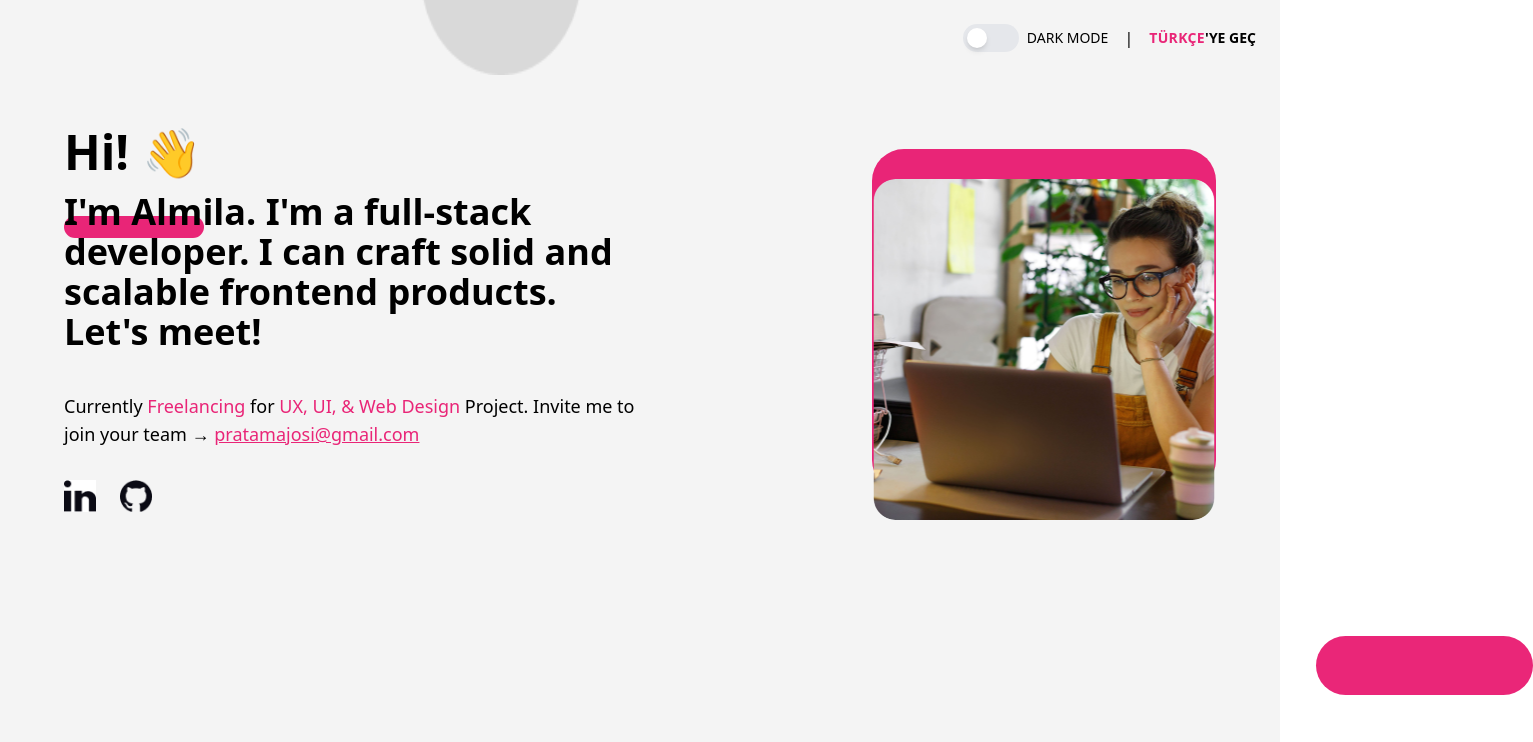
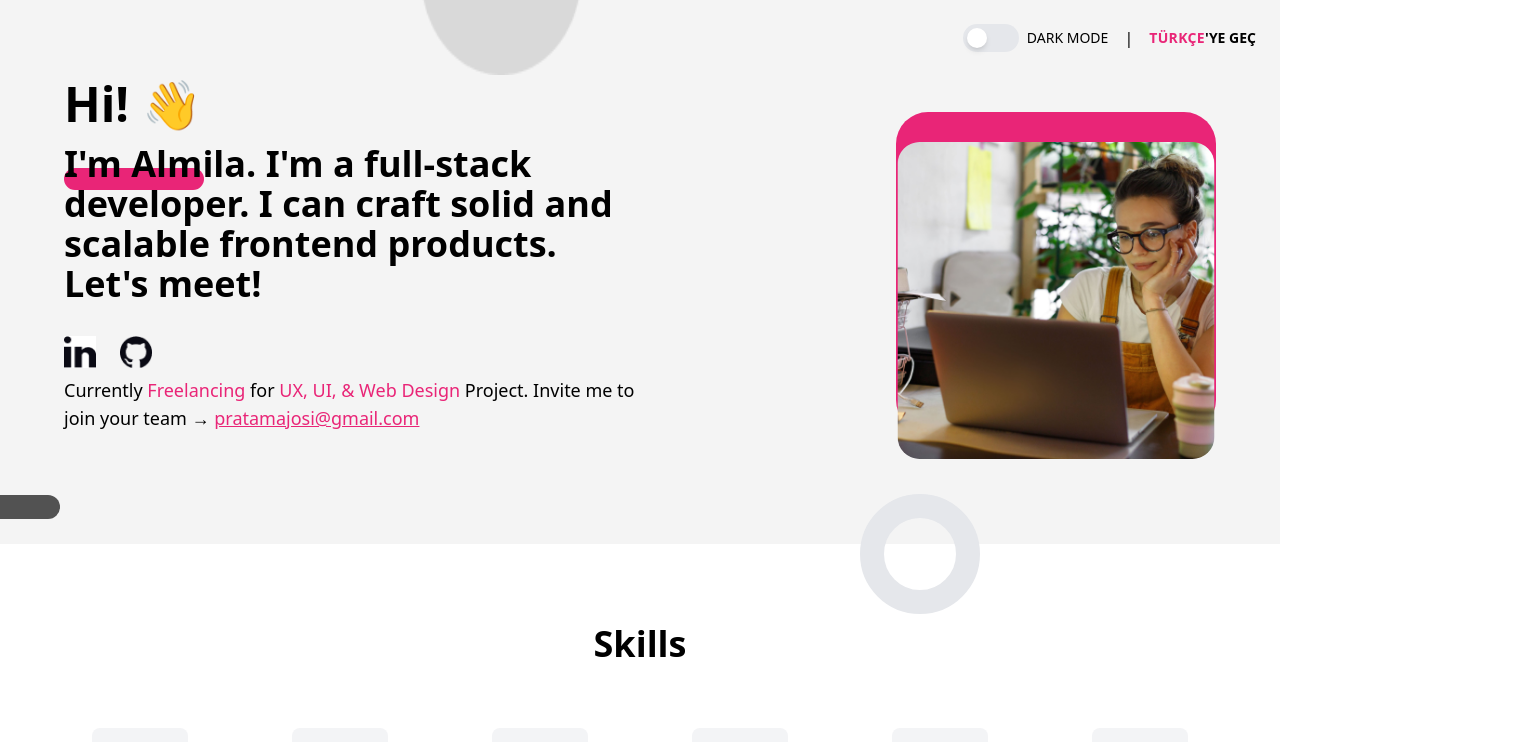
Before and after one commit to bsrayapici/BY_CV_V4_180525, a React (Vite) app: page / in a window 1280 px wide. Shown: the top 742 px of the page, 1533 px wide, since content can reach past the window. Built offline with nearby package versions, Linux system fonts and the light colour scheme.

Commit message:
gray rectangle w/skilss component

```diff
--- a/src/components/HeroSection.jsx
+++ b/src/components/HeroSection.jsx
@@ -11,14 +11,15 @@ const HeroSection = () => {
   const hero = data[language].heroSection;
 
   return (
-    <section className="relative w-full min-h-screen bg-[#F4F4F4] dark:bg-[#0A0A14] text-black dark:text-white px-4 md:px-8 lg:px-16 overflow-visible">
-      {/* Decorative pink rectangle (dokunulmadı) */}
+    <section className="relative w-full h-full py-12 md:py-20 overflow-hidden bg-[#F4F4F4] dark:bg-[#0A0A14] text-black dark:text-white px-4 md:px-8 lg:px-16">
+
+      {/* 🎯 Pink rectangle - centered to profile image */}
       <div
-        aria-hidden="false"
-        className="absolute w-[217px] h-[59px] left-[1316px] top-[636px] bg-[#EA2678] rounded-[29.5px]"
-      />
+    aria-hidden="true"
+    className="absolute left-0 bottom-[25px] w-[32px] h-[16px] sm:w-[40px] sm:h-[20px] md:w-[60px] md:h-[24px] bg-[#525252] rounded-r-full"
+  ></div>
 
-      {/* Decorative circle top-left */}
+      {/* 🎯 Decorative circle top-left */}
       <img
         src={ellipse10}
         alt=""
@@ -26,9 +27,9 @@ const HeroSection = () => {
         className="hidden md:block absolute w-[160px] h-[120px] left-[421px] top-[-45px]"
       />
 
-      {/* Content Layout */}
-      <div className="flex flex-col lg:flex-row items-center justify-between max-w-7xl mx-auto pt-20 lg:pt-32 gap-12">
-        {/* Left: Text */}
+      <div className="flex flex-col lg:flex-row items-center justify-between max-w-7xl mx-auto gap-12">
+
+        {/* Left Side: Text Content */}
         <div className="w-full lg:w-1/2 relative z-10 text-center lg:text-left">
           <h1 className="text-3xl md:text-4xl lg:text-5xl font-bold mb-4">
             {hero.greeting}
@@ -43,11 +44,6 @@ const HeroSection = () => {
               {hero.intro}
             </h2>
           </div>
-
-          <p
-            className="text-base md:text-lg mb-8 mt-2"
-            dangerouslySetInnerHTML={{ __html: hero.ctaHTML }}
-          />
 
           <div className="flex justify-center lg:justify-start gap-6">
             {hero.socials.map((item, index) => (
@@ -66,15 +62,20 @@ const HeroSection = () => {
               </a>
             ))}
           </div>
+
+          <p
+            className="text-base md:text-lg mb-8 mt-2"
+            dangerouslySetInnerHTML={{ __html: hero.ctaHTML }}
+          />
         </div>
 
-        {/* Right: Image + background */}
-        <div className="relative w-[280px] md:w-[344px] h-[280px] md:h-[343px]">
+        {/* Right Side: Profile Image in Pink Box */}
+        <div className="relative w-[260px] md:w-[320px] h-[260px] md:h-[320px]">
           <div className="w-full h-full bg-[#E92577] rounded-[32px]" />
           <img
             src={profileImage}
             alt="profile"
-            className="absolute w-[277px] md:w-[341px] h-[277px] md:h-[341px] object-cover rounded-[22px]"
+            className="absolute w-[257px] md:w-[317px] h-[257px] md:h-[317px] object-cover rounded-[22px]"
             style={{
               left: '50%',
               top: '30px',
--- a/src/components/Skills.jsx
+++ b/src/components/Skills.jsx
@@ -14,17 +14,16 @@ function Skills() {
  // className="absolute left-0 top-[90%] w-[160px] md:w-[120px] h-[-20px] md:h-[80px] bg-gray-600 rounded-r-full transform -translate-y-1/2"
 ///>
 <section className="min-h-[350px] py-20 px-4 md:px-8 lg:px-16 bg-white dark:bg-[#2a3141] relative overflow-visible">
-
-  {/* ✅ Sol alt: İnce gri dekoratif dikdörtgen (rectangle) */}
+  {/* ✅ Sol altta yarım oval şekil */}
   <div
     aria-hidden="true"
-    className="absolute left-0 top-[90%] w-[160px] md:w-[120px] h-[160px] md:h-[20px] bg-[#525252] border-[24px] rounded-r-full transform -translate-y-1/2"
-  />
+    className="absolute left-0 bottom-[25px] w-[32px] h-[16px] sm:w-[40px] sm:h-[20px] md:w-[60px] md:h-[24px] bg-[#525252] rounded-r-full"
+  ></div>
 
 
       {/* Light gray circle in the top-right */}
       <div
-       // aria-hidden="true" - HALKA
+        aria-hidden="true"
         className="absolute right-[300px] top-[-50px] w-[60px] md:w-[120px] h-[60px] md:h-[120px] border-[12px] md:border-[24px] border-gray dark:border-gray-700 rounded-full"
       />
 
--- a/src/index.css
+++ b/src/index.css
@@ -1,3 +1,9 @@
 @tailwind base;
 @tailwind components;
 @tailwind utilities;
+
+html, body {
+    margin: 0;
+    padding: 0;
+    overflow-x: hidden;
+  }
```
